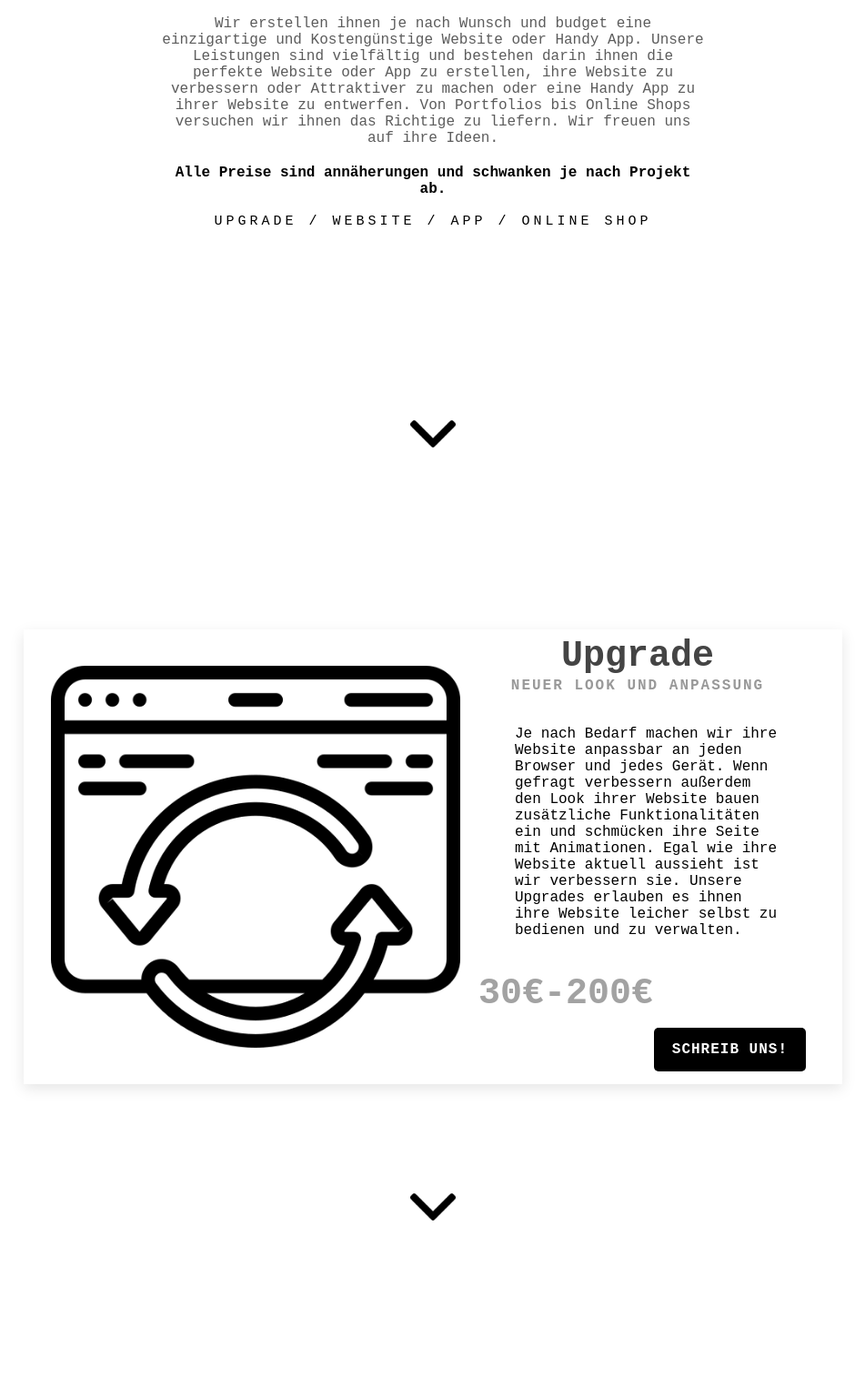
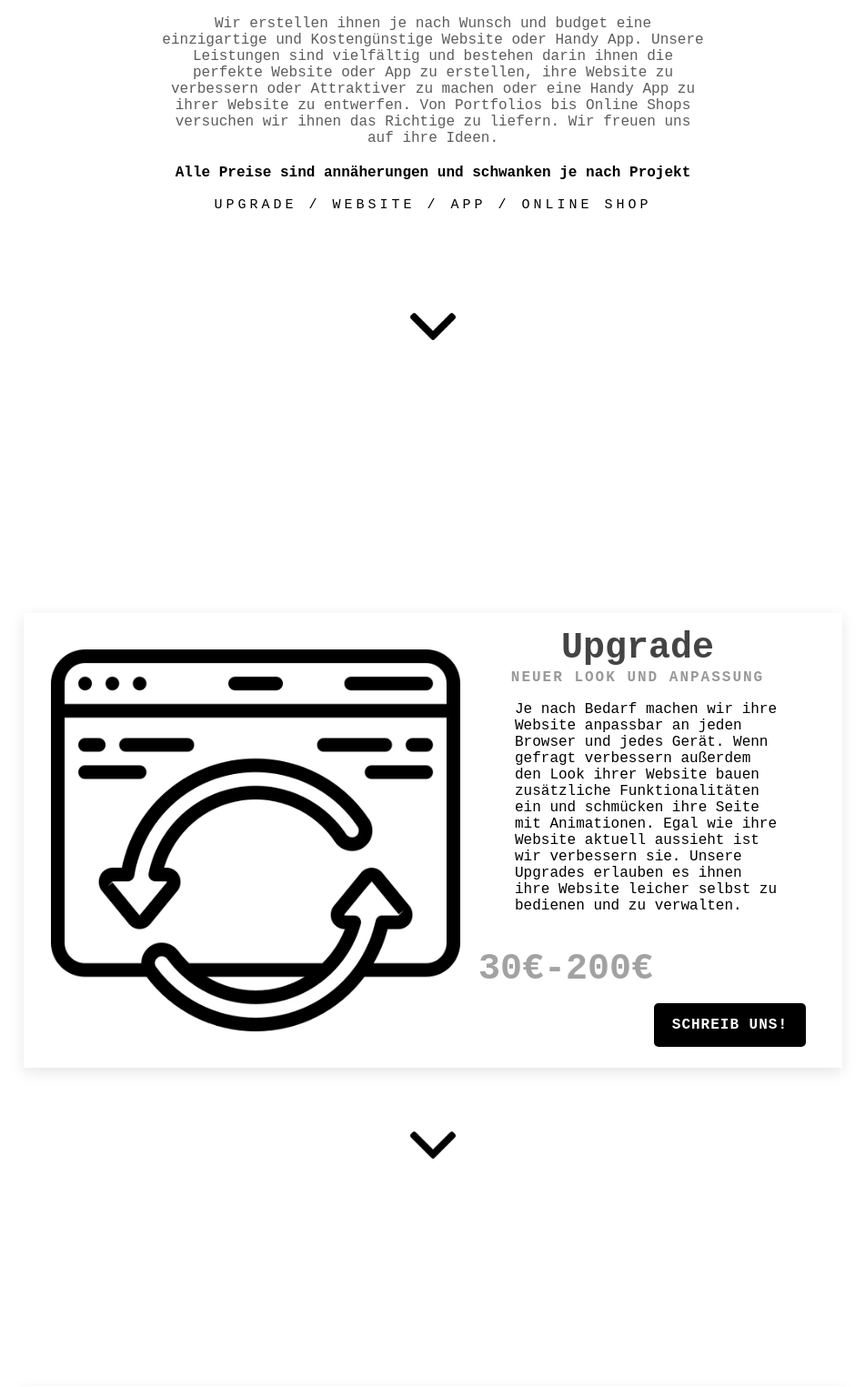
Before and after one commit to LeopoldKink/Personal-Website, a Flask app: page /webpack in a window 1280 px wide. Shown: the part 290-1815 px from the top of the page at 91% size, without its empty margins (164-1115 px from the left). Run offline with Flask 2, Linux system fonts and the light colour scheme; style sheets or scripts are compiled from the project's sources; some libraries are stand-ins or nearby versions.

Commit message:
web pack arrow besser

```diff
--- a/backend/static/css/webpack-cards.css
+++ b/backend/static/css/webpack-cards.css
@@ -108,14 +108,18 @@
   text-decoration: none;
   color: #fff;
 }
+
 .arrow {
   display: flex;
   justify-content: center;
   align-items: center;
   position: relative;
   top: 90%;
-  transform: translateY(200px);
+  transform: translateY(150px);
   width: 100%;
+}
+#toparrow {
+  transform: translateY(100px);
 }
 .arrow img {
   max-width: 50px;
--- a/backend/templates/webpack.html
+++ b/backend/templates/webpack.html
@@ -13,14 +13,14 @@
               Unsere Leistungen sind vielfältig und bestehen darin ihnen die perfekte Website oder App zu erstellen, ihre Website zu verbessern oder Attraktiver zu machen oder eine Handy App zu ihrer Website zu entwerfen.
               Von Portfolios bis Online Shops versuchen wir ihnen das Richtige zu liefern. Wir freuen uns auf ihre Ideen.
           </p>
-          <b>Alle Preise sind annäherungen und schwanken je nach Projekt ab.</b>
+          <b>Alle Preise sind annäherungen und schwanken je nach Projekt</b>
           <br>
           <br>
           <span class="description">Upgrade / Website / App / Online Shop</span>
         </div>
     </div>
   </div>
-  <div class="arrow">
+  <div class="arrow" id="toparrow">
     <a href="#web-pack-content-0"><img src="/static/img/arrow.png" alt=""></a>
 </div>
 <div class="body-webpack" id="web-pack-content-0">
@@ -33,7 +33,6 @@
                 <h2>Upgrade<br><span>
                     Neuer Look und Anpassung
                 </span></h2>
-                <br>
                 <p>Je nach Bedarf machen wir ihre Website anpassbar an jeden Browser und jedes Gerät.
                     Wenn gefragt verbessern außerdem den Look ihrer Website bauen zusätzliche Funktionalitäten ein und schmücken ihre Seite mit Animationen.
                     Egal wie ihre Website aktuell aussieht ist wir verbessern sie.
@@ -46,8 +45,8 @@
         </div>
     </div>
 </div>
-<div class="arrow">
-    <a href="#web-pack-content-1"><img src="/static/img/arrow.png" alt=""></a>
+<div class="arrow" >
+    <a href="#web-pack-content-1"><img src="/static/img/arrow.png" alt="" ></a>
 </div>
 
 
@@ -62,7 +61,6 @@
                 <h2>Deine Website<br><span>
                     Persöhnlich oder Geschäftlich
                 </span></h2>
-                <br>
                 <p>Wir erstellen ihnen ihre eigene Website. Ob simple oder komplex wir helfen ihnen ihre Idee umzusetzen.
                     Von mehrer Seiten und dutzenden Funktionen bis zu kleinen Portfolios unser Team stellt sicher, dass sie zufrieden sind.
                     Wir benutzen Frameworks wie React JS, oder simplere Seiten bauen wir mit HTML5 CSS3 und Javascript. Unser Backend schreiben wir in Python.
@@ -123,7 +121,7 @@
         </div>
     </div>
 </div>
-<div class="arrow" style="transform: rotate(180deg);margin-top: 200px;">
+<div class="arrow" style="transform: rotate(180deg);margin-top: 150px;">
     <a href="#web-pack-content-0"><img src="/static/img/arrow.png" alt=""></a>
 </div>
 {% endblock content %}
```
